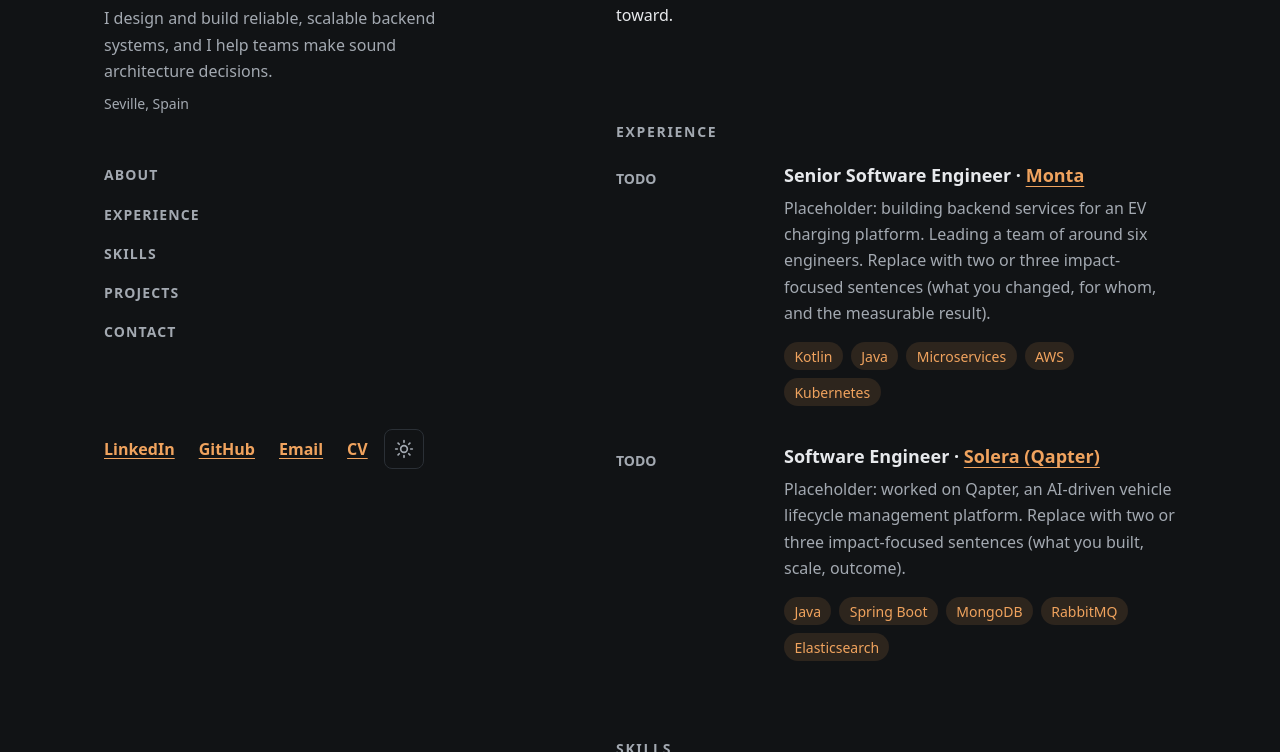
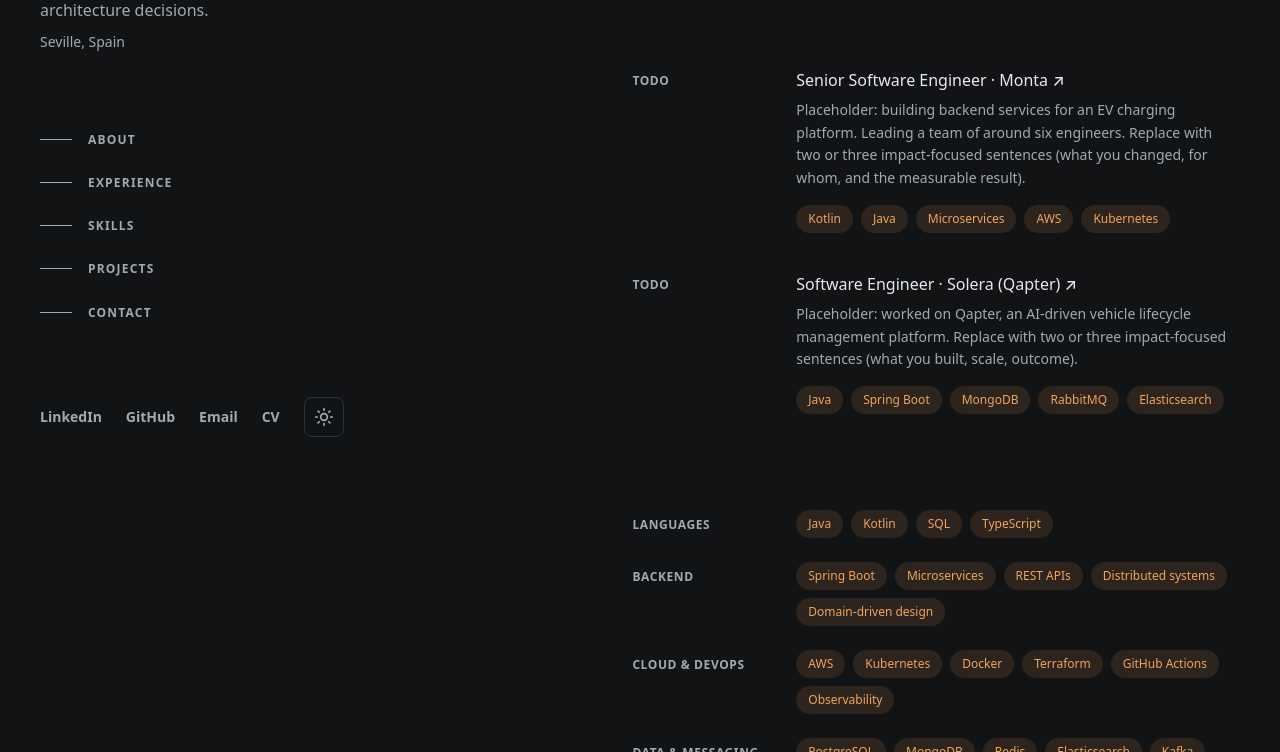
Before and after one commit to sudheerkkumar/personal-site, an Astro site in the folder site/: page / in a window 1280 px wide. Shown: the part 267-1019 px from the top of the page. Built offline with nearby package versions, Linux system fonts and the light colour scheme; Astro itself is replaced by a stand-in of ours.

Commit message:
style(site): refine typography and alignment
Smaller, lighter type scale; section labels visually hidden on desktop so
the first section aligns with the header; shared 1fr/3fr grid for
Experience and Skills; quieter nav with line indicators and muted links;
wider desktop columns.

Co-Authored-By: Claude Opus 5.5 (1M context) <noreply@anthropic.com>

```diff
--- a/site/src/components/About.astro
+++ b/site/src/components/About.astro
@@ -14,3 +14,9 @@ import Section from './Section.astro';
     </p>
   </div>
 </Section>
+
+<style>
+  .prose {
+    color: var(--color-muted);
+  }
+</style>
--- a/site/src/components/Card.astro
+++ b/site/src/components/Card.astro
@@ -27,17 +27,20 @@ const { title, href, description, tags = [], badge } = Astro.props;
   .card {
     position: relative;
     padding: var(--space-4);
-    background: var(--color-surface);
     border: 1px solid var(--color-border);
     border-radius: var(--radius);
+    transition: background-color 150ms ease, border-color 150ms ease;
   }
 
   .linked:hover {
+    background: var(--color-surface);
     border-color: var(--color-accent);
   }
 
   h3 {
-    font-size: var(--text-lg);
+    font-size: var(--text-base);
+    font-weight: 500;
+    line-height: 1.4;
   }
 
   h3 a {
@@ -59,17 +62,24 @@ const { title, href, description, tags = [], badge } = Astro.props;
 
   p {
     margin-top: var(--space-2);
+    font-size: var(--text-sm);
     color: var(--color-muted);
   }
 
   .badge {
     margin-left: var(--space-2);
     padding: 0.1rem 0.5rem;
-    font-size: var(--text-sm);
+    font-size: var(--text-xs);
     font-weight: 600;
     vertical-align: middle;
     color: var(--color-bg);
     background: var(--color-muted);
     border-radius: 999px;
   }
+
+  @media (prefers-reduced-motion: reduce) {
+    .card {
+      transition: none;
+    }
+  }
 </style>
--- a/site/src/components/Contact.astro
+++ b/site/src/components/Contact.astro
@@ -18,6 +18,10 @@ import Section from './Section.astro';
 </Section>
 
 <style>
+  .prose {
+    color: var(--color-muted);
+  }
+
   .links {
     display: flex;
     flex-wrap: wrap;
--- a/site/src/components/Experience.astro
+++ b/site/src/components/Experience.astro
@@ -20,7 +20,14 @@ const items = await Promise.all(
           <div>
             <h3>
               {data.role} ·{' '}
-              {data.companyUrl ? <a href={data.companyUrl}>{data.company}</a> : data.company}
+              {data.companyUrl ? (
+                <a href={data.companyUrl}>
+                  {data.company}
+                  <span aria-hidden="true"> ↗</span>
+                </a>
+              ) : (
+                data.company
+              )}
             </h3>
             <div class="summary">
               <Content />
@@ -41,28 +48,45 @@ const items = await Promise.all(
     list-style: none;
   }
 
-  /* Period above the role on mobile, in its own column on wider screens. */
+  /* Date in a narrow label column on wider screens, above the role on mobile.
+     Skills uses the same 1fr/3fr grid so both sections share one left edge. */
   @media (min-width: 40rem) {
     li {
       display: grid;
-      grid-template-columns: 9rem 1fr;
-      gap: var(--space-4);
+      grid-template-columns: 1fr 3fr;
+      gap: var(--space-3);
     }
   }
 
   .period {
+    margin-bottom: var(--space-1);
     padding-top: 0.15rem;
-    font-size: var(--text-sm);
+    font-size: var(--text-xs);
     font-weight: 600;
+    letter-spacing: 0.05em;
+    text-transform: uppercase;
     color: var(--color-muted);
   }
 
   h3 {
-    font-size: var(--text-lg);
+    font-size: var(--text-base);
+    font-weight: 500;
+    line-height: 1.4;
+  }
+
+  h3 a {
+    color: var(--color-text);
+    text-decoration: none;
+  }
+
+  h3 a:hover,
+  h3 a:focus-visible {
+    color: var(--color-accent);
   }
 
   .summary {
     margin-top: var(--space-2);
+    font-size: var(--text-sm);
     color: var(--color-muted);
   }
 </style>
--- a/site/src/components/Hero.astro
+++ b/site/src/components/Hero.astro
@@ -37,7 +37,7 @@ const { sections } = Astro.props;
     flex-direction: column;
     justify-content: space-between;
     gap: var(--space-5);
-    padding-block: var(--space-6) var(--space-4);
+    padding-block: var(--space-6) var(--space-5);
   }
 
   @media (min-width: 64rem) {
@@ -45,23 +45,24 @@ const { sections } = Astro.props;
       position: sticky;
       top: 0;
       height: 100vh;
-      padding-block: var(--space-6);
+      padding-block: 6rem;
     }
   }
 
   h1 {
     font-size: var(--text-2xl);
-    letter-spacing: -0.02em;
+    letter-spacing: -0.025em;
   }
 
   .title {
-    margin-top: var(--space-2);
-    font-size: var(--text-lg);
-    font-weight: 600;
+    margin-top: var(--space-3);
+    font-size: var(--text-xl);
+    font-weight: 500;
+    line-height: 1.4;
   }
 
   .tagline {
-    max-width: 24rem;
+    max-width: 22rem;
     margin-top: var(--space-3);
     color: var(--color-muted);
   }
@@ -76,7 +77,7 @@ const { sections } = Astro.props;
     display: flex;
     flex-wrap: wrap;
     align-items: center;
-    gap: var(--space-3);
+    gap: var(--space-3) var(--space-4);
   }
 
   .links {
@@ -91,6 +92,14 @@ const { sections } = Astro.props;
     /* Comfortable tap target on mobile (at least 24px tall). */
     display: inline-block;
     padding-block: var(--space-1);
+    font-size: var(--text-sm);
     font-weight: 600;
+    text-decoration: none;
+    color: var(--color-muted);
+  }
+
+  .links a:hover,
+  .links a:focus-visible {
+    color: var(--color-accent);
   }
 </style>
--- a/site/src/components/Projects.astro
+++ b/site/src/components/Projects.astro
@@ -39,6 +39,7 @@ const projects = await getProjects();
     margin-top: var(--space-3);
     padding: 0;
     list-style: none;
+    font-size: var(--text-sm);
     font-weight: 600;
   }
 </style>
--- a/site/src/components/Section.astro
+++ b/site/src/components/Section.astro
@@ -1,6 +1,8 @@
 ---
 // Wrapper for a home page section: gives it an id (nav anchor target) and
 // labels it with its heading for screen readers.
+// On wide screens the heading is visually hidden: the sticky nav already names each
+// section, and hiding it lets the first section line up with the name in the header.
 interface Props {
   id: string;
   title: string;
@@ -15,9 +17,8 @@ const { id, title } = Astro.props;
 
 <style>
   section {
-    padding-block: var(--space-5);
-    /* Leave room above the heading when jumping to an anchor. */
-    scroll-margin-top: var(--space-4);
+    margin-bottom: var(--space-6);
+    scroll-margin-top: var(--space-5);
   }
 
   h2 {
@@ -26,6 +27,23 @@ const { id, title } = Astro.props;
     font-weight: 700;
     letter-spacing: 0.12em;
     text-transform: uppercase;
-    color: var(--color-muted);
+    color: var(--color-text);
+  }
+
+  @media (min-width: 64rem) {
+    section {
+      margin-bottom: 6rem;
+      scroll-margin-top: 6rem;
+    }
+
+    /* Same technique as the global .visually-hidden utility. */
+    h2 {
+      position: absolute;
+      width: 1px;
+      height: 1px;
+      overflow: hidden;
+      clip: rect(0 0 0 0);
+      white-space: nowrap;
+    }
   }
 </style>
--- a/site/src/components/SectionNav.astro
+++ b/site/src/components/SectionNav.astro
@@ -27,7 +27,7 @@ const { sections } = Astro.props;
   @media (min-width: 64rem) {
     .section-nav {
       display: block;
-      margin-top: var(--space-5);
+      margin-top: var(--space-6);
     }
   }
 
@@ -37,18 +37,40 @@ const { sections } = Astro.props;
   }
 
   a {
-    display: inline-block;
-    padding-block: var(--space-2);
-    font-size: var(--text-sm);
-    font-weight: 600;
-    letter-spacing: 0.08em;
+    display: inline-flex;
+    align-items: center;
+    gap: var(--space-3);
+    padding-block: 0.75rem;
+    font-size: var(--text-xs);
+    font-weight: 700;
+    letter-spacing: 0.1em;
     text-transform: uppercase;
     text-decoration: none;
     color: var(--color-muted);
   }
 
+  /* Short line before each item that extends on hover/focus. */
+  a::before {
+    content: '';
+    width: 2rem;
+    height: 1px;
+    background: currentColor;
+    transition: width 150ms ease;
+  }
+
   a:hover,
   a:focus-visible {
-    color: var(--color-accent);
+    color: var(--color-text);
+  }
+
+  a:hover::before,
+  a:focus-visible::before {
+    width: 4rem;
+  }
+
+  @media (prefers-reduced-motion: reduce) {
+    a::before {
+      transition: none;
+    }
   }
 </style>
--- a/site/src/components/Skills.astro
+++ b/site/src/components/Skills.astro
@@ -25,16 +25,36 @@ import Tags from './Tags.astro';
     gap: var(--space-4);
   }
 
+  /* Same 1fr/3fr grid as Experience, so labels and content line up across sections. */
+  @media (min-width: 40rem) {
+    .skills > div {
+      display: grid;
+      grid-template-columns: 1fr 3fr;
+      gap: var(--space-3);
+    }
+  }
+
   dt {
-    font-weight: 700;
+    padding-top: 0.3rem;
+    font-size: var(--text-xs);
+    font-weight: 600;
+    letter-spacing: 0.05em;
+    text-transform: uppercase;
+    color: var(--color-muted);
   }
 
   dd {
     margin: 0;
   }
 
-  /* Tags.astro adds a top margin meant for cards; tighten it here. */
+  /* Tags.astro adds a top margin meant for cards; remove it here. */
   dd :global(.tags) {
     margin-top: var(--space-2);
   }
+
+  @media (min-width: 40rem) {
+    dd :global(.tags) {
+      margin-top: 0;
+    }
+  }
 </style>
--- a/site/src/components/Tags.astro
+++ b/site/src/components/Tags.astro
@@ -26,8 +26,10 @@ const { items, label = 'Technologies' } = Astro.props;
   }
 
   li {
-    padding: 0.15rem 0.65rem;
-    font-size: var(--text-sm);
+    padding: 0.25rem 0.75rem;
+    font-size: var(--text-xs);
+    font-weight: 500;
+    line-height: 1.25rem;
     color: var(--color-accent);
     background: var(--color-accent-soft);
     border-radius: 999px;
--- a/site/src/pages/index.astro
+++ b/site/src/pages/index.astro
@@ -49,17 +49,24 @@ const sections = [
     padding-inline: var(--space-4);
   }
 
-  /* Two columns on wide screens: sticky header on the left, content on the right. */
+  @media (min-width: 40rem) {
+    .layout {
+      padding-inline: var(--space-6);
+    }
+  }
+
+  /* Two columns on wide screens: sticky header on the left, content on the right.
+     Both columns start 6rem from the top so the name and the About text line up. */
   @media (min-width: 64rem) {
     .layout {
       display: grid;
-      grid-template-columns: 1fr 1.25fr;
-      gap: var(--space-6);
+      grid-template-columns: 1fr 1.1fr;
+      gap: var(--space-5);
       padding-inline: var(--space-5);
     }
 
     main {
-      padding-block: var(--space-5);
+      padding-block: 6rem;
     }
   }
 
@@ -68,7 +75,8 @@ const sections = [
   }
 
   footer {
-    padding-block: var(--space-5);
+    max-width: 28rem;
+    padding-bottom: var(--space-5);
     font-size: var(--text-sm);
     color: var(--color-muted);
   }
--- a/site/src/styles/global.css
+++ b/site/src/styles/global.css
@@ -20,11 +20,12 @@
   --font-sans: system-ui, -apple-system, 'Segoe UI', Roboto, 'Helvetica Neue', Arial, sans-serif;
   --font-mono: ui-monospace, SFMono-Regular, Menlo, Consolas, monospace;
 
+  --text-xs: 0.75rem;
   --text-sm: 0.875rem;
   --text-base: 1rem;
   --text-lg: 1.125rem;
-  --text-xl: 1.5rem;
-  --text-2xl: clamp(2.25rem, 6vw, 3.25rem);
+  --text-xl: 1.25rem;
+  --text-2xl: clamp(2.25rem, 5vw, 3rem);
 
   --space-1: 0.25rem;
   --space-2: 0.5rem;
@@ -34,7 +35,7 @@
   --space-6: 4rem;
 
   --radius: 0.5rem;
-  --max-width: 72rem;
+  --max-width: 80rem;
   --prose-width: 42rem;
 }
 
@@ -88,7 +89,7 @@ body {
   color: var(--color-text);
   font-family: var(--font-sans);
   font-size: var(--text-base);
-  line-height: 1.65;
+  line-height: 1.6;
 }
 
 h1,
```
